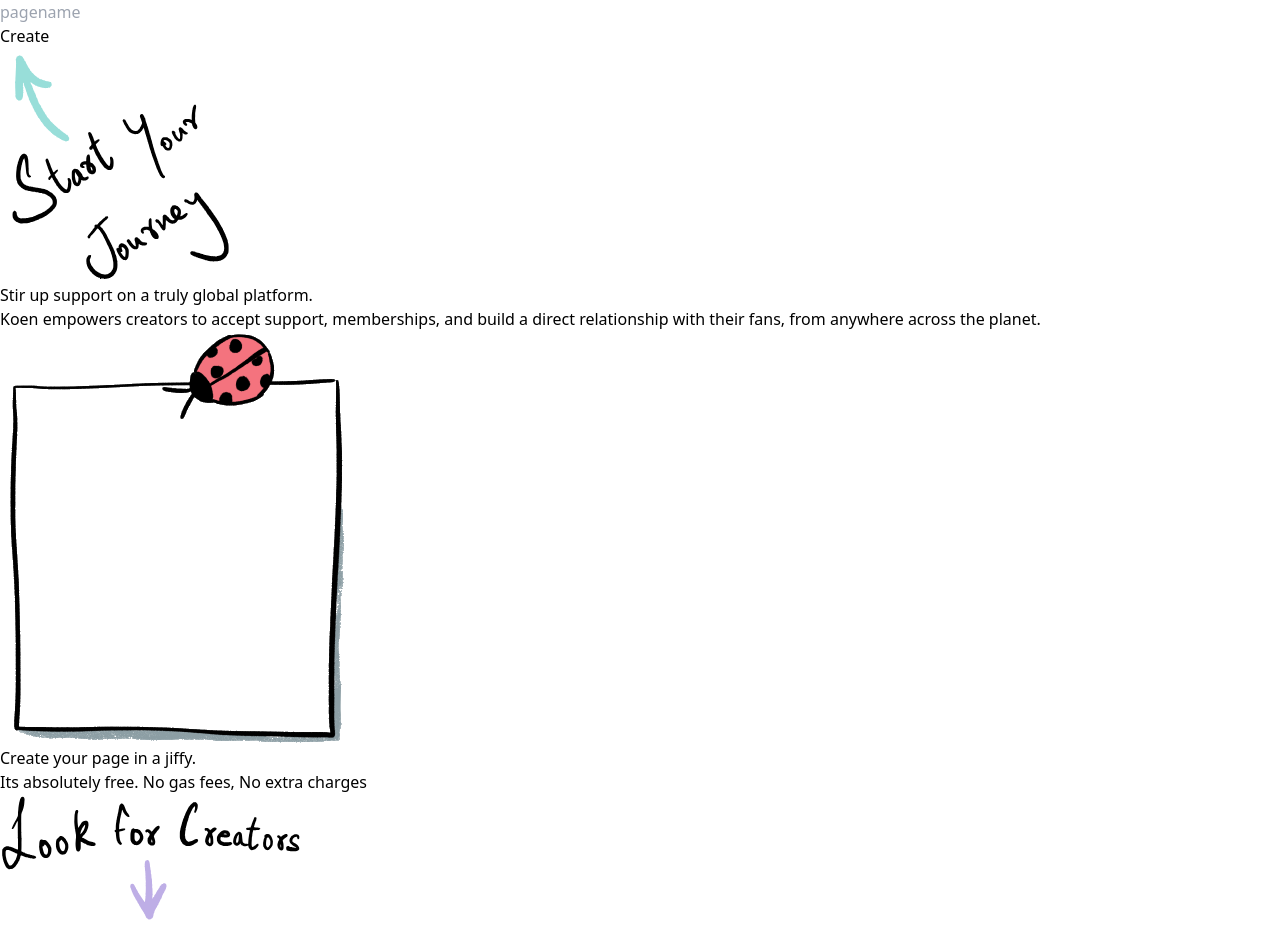
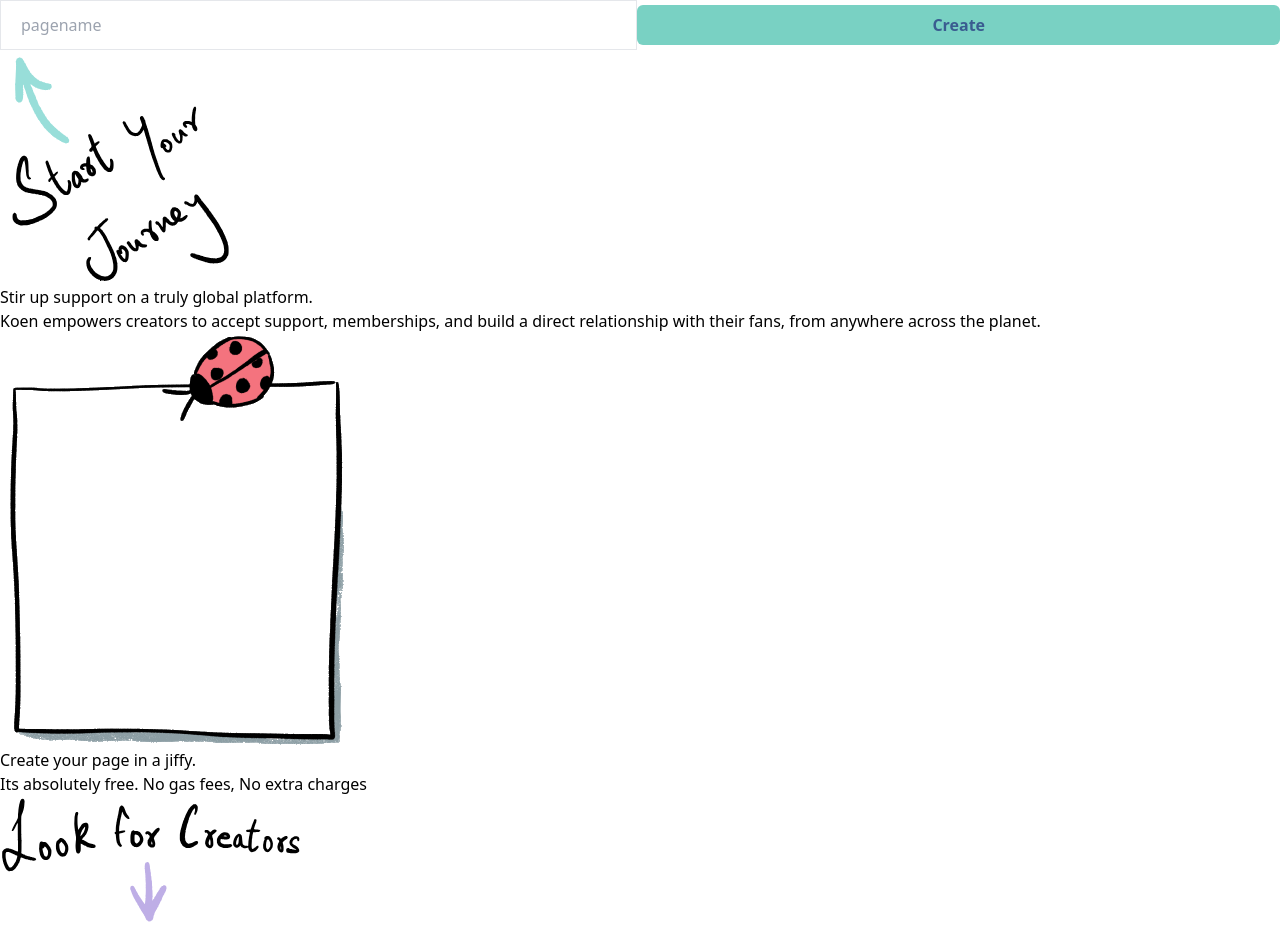
Before and after one commit to cryptopatron/web-app, a React (Create React App) app: page / in a window 1280 px wide. Built offline with nearby package versions, Linux system fonts and the light colour scheme.

Commit message:
landing page

```diff
--- a/src/pages/landing-page/index.tsx
+++ b/src/pages/landing-page/index.tsx
@@ -1,24 +1,29 @@
 import { Link } from 'react-router-dom'
 import { NOTFOUND_PATH } from '../../constants/paths'
+import { useState, useContext, useEffect } from 'react';
 
 import ImageStartJourney from './../../assets/images/start_journey.svg';
 import ImageLadyBird from './../../assets/images/ladybird.png'
 import ImageLookForCreators from './../../assets/images/look_for_creators.svg'
 export default function LandingPage() {
 
+    useEffect(() => {
+        document.title = 'Kōen';
+    }, []);
+
     return (
         <div>
             {/* Navbar goes here */}
 
-            <div className="container ">
+            <div className="container mx-auto">
 
-            <form className="">
-                <div className="col col-md-4">
-                    <input type="text" placeholder="pagename" />
+                <form className="flex flex-col md:flex-row  justify-center items-center">
+                    <div className="border w-3/5">
+                        <input className="py-3 px-5" type="text" aria-label="Enter your pagename" placeholder="pagename" />
                     </div>
-                <div className="col col-md-4">
-                    <button className="button" type="submit">Create</button>
-                </div>
+
+                    <button className="btn-primary w-3/5" type="submit">Create</button>
+
                 </form>
 
                 <div className="row row-cols-1">
--- a/src/styles/tailwind.css
+++ b/src/styles/tailwind.css
@@ -1,3 +1,9 @@
 @tailwind base;
 @tailwind components;
 @tailwind utilities;
+
+@layer components {
+    .btn-primary {
+      @apply py-2 px-4 bg-primary-light text-secondary-dark font-semibold rounded-md  hover:bg-secondary-light hover:text-primary-light focus:outline-none focus:ring-2 focus:ring-blue-400 focus:ring-opacity-75;
+    }
+  }
--- a/tailwind.config.js
+++ b/tailwind.config.js
@@ -2,7 +2,23 @@ module.exports = {
     purge: ['./src/**/*.{js,jsx,ts,tsx}', './public/index.html'],
     darkMode: false, // or 'media' or 'class'
     theme: {
-        extend: {},
+        extend: {
+            colors: {
+                transparent: 'transparent',
+                current: 'currentColor',
+                primary: {
+                  light: '#79d1c3',
+                  DEFAULT: '#79d1c3',
+                  dark: '#57827F',
+                },
+                secondary: {
+                  light: '#6892D5',
+                  DEFAULT: '#6892D5',
+                  dark: '#3A5C90',
+                },
+
+              }
+        },
     },
     variants: {
         extend: {},
```
Lines whose indentation alone changed are shown as unchanged.
